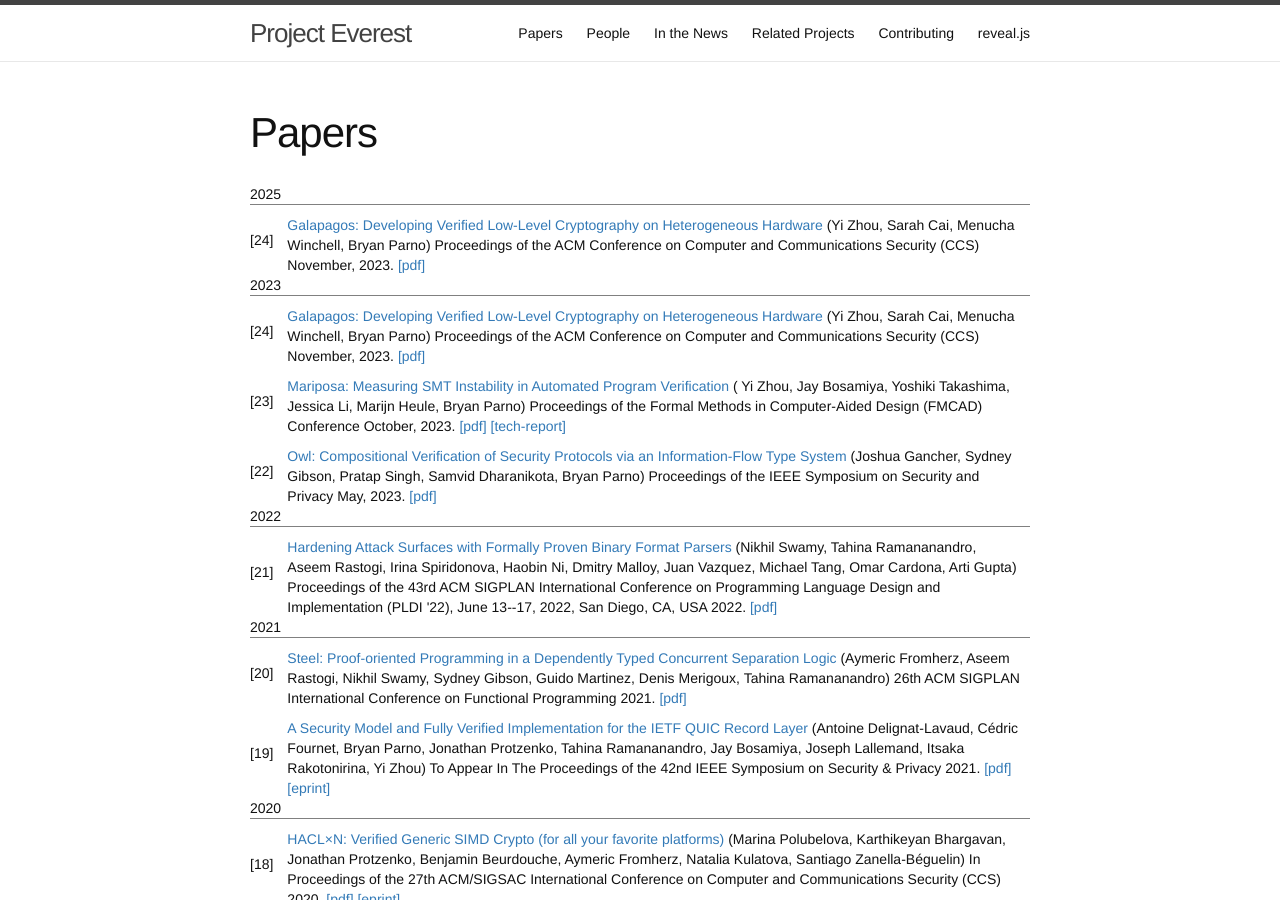
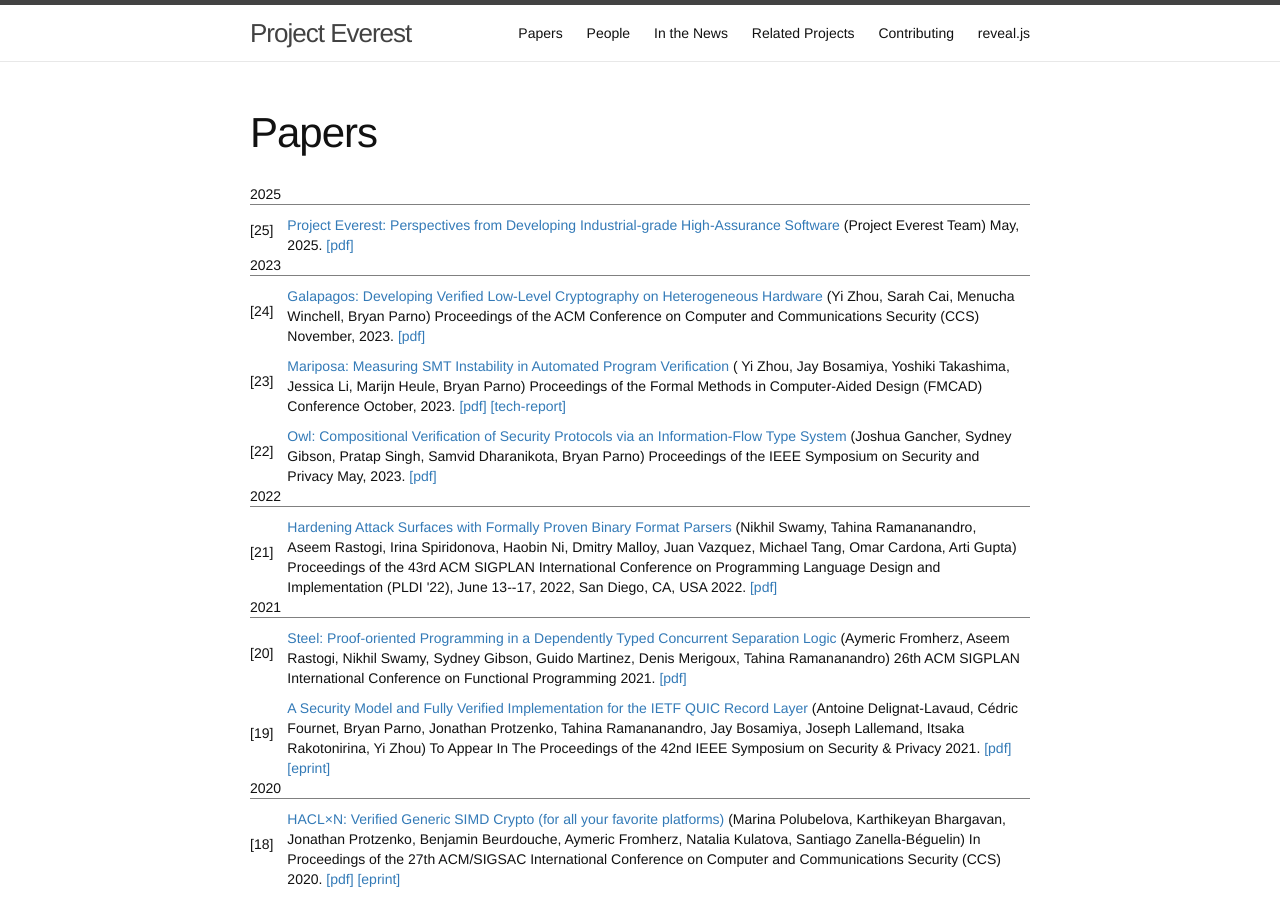
Before and after one commit to project-everest/project-everest.github.io, a Jekyll site: the page built from papers.md, in a window 1280 px wide and 900 px high. Built offline with Jekyll 4.4.1, drawn with Linux system fonts in a browser that asks for light colours.

Commit message:
update again

```diff
--- a/papers.md
+++ b/papers.md
@@ -9,22 +9,15 @@
 
 <tr><td colspan="2" class="sheader">2025</td></tr>
 
-<tr class="bibline"><td class="bibref"><a class="bibanchor" name="24"></a>[24]</td>
+<tr class="bibline"><td class="bibref"><a class="bibanchor" name="25"></a>[25]</td>
   <td class="bibitem">
-    <span itemscope="" itemtype="http://schema.org/ScholarlyArticle"> <a href="https://www.andrew.cmu.edu/user/bparno/papers/galapagos.pdf">
-      <span class="bibtitle" itemprop="name">Galapagos: Developing Verified Low-Level Cryptography on Heterogeneous Hardware</span></a>
-      (<span class="bibauthor"><span itemprop="author" itemtype="http://schema.org/Person">Yi Zhou</span>,
-<span itemprop="author" itemtype="http://schema.org/Person">Sarah Cai</span>,
-<span itemprop="author" itemtype="http://schema.org/Person">Menucha Winchell</span>,
-<span itemprop="author" itemtype="http://schema.org/Person">Bryan Parno</span></span>)
-      <span class="bibbooktitle">
-        <span itemprop="isPartOf">
-       Proceedings of the ACM Conference on Computer and Communications Security (CCS)</span>
-      </span>
-      <span itemprop="datePublished">November, 2023</span>.
+    <span itemscope="" itemtype="http://schema.org/ScholarlyArticle"> <a href="/assets/everest-perspectives-2025.pdf">
+      <span class="bibtitle" itemprop="name">Project Everest: Perspectives from Developing Industrial-grade High-Assurance Software</span></a>
+      (<span class="bibauthor"><span itemprop="author" itemtype="http://schema.org/Person">Project Everest Team</span></span>)
+      <span itemprop="datePublished">May, 2025</span>.
     </span>
     <span class="bibmenu">
-      <a href="https://www.andrew.cmu.edu/user/bparno/papers/galapagos.pdf">[pdf]</a>
+      <a href="/assets/everest-perspectives-2025.pdf">[pdf]</a>
     </span>
   </td>
 </tr>
```
